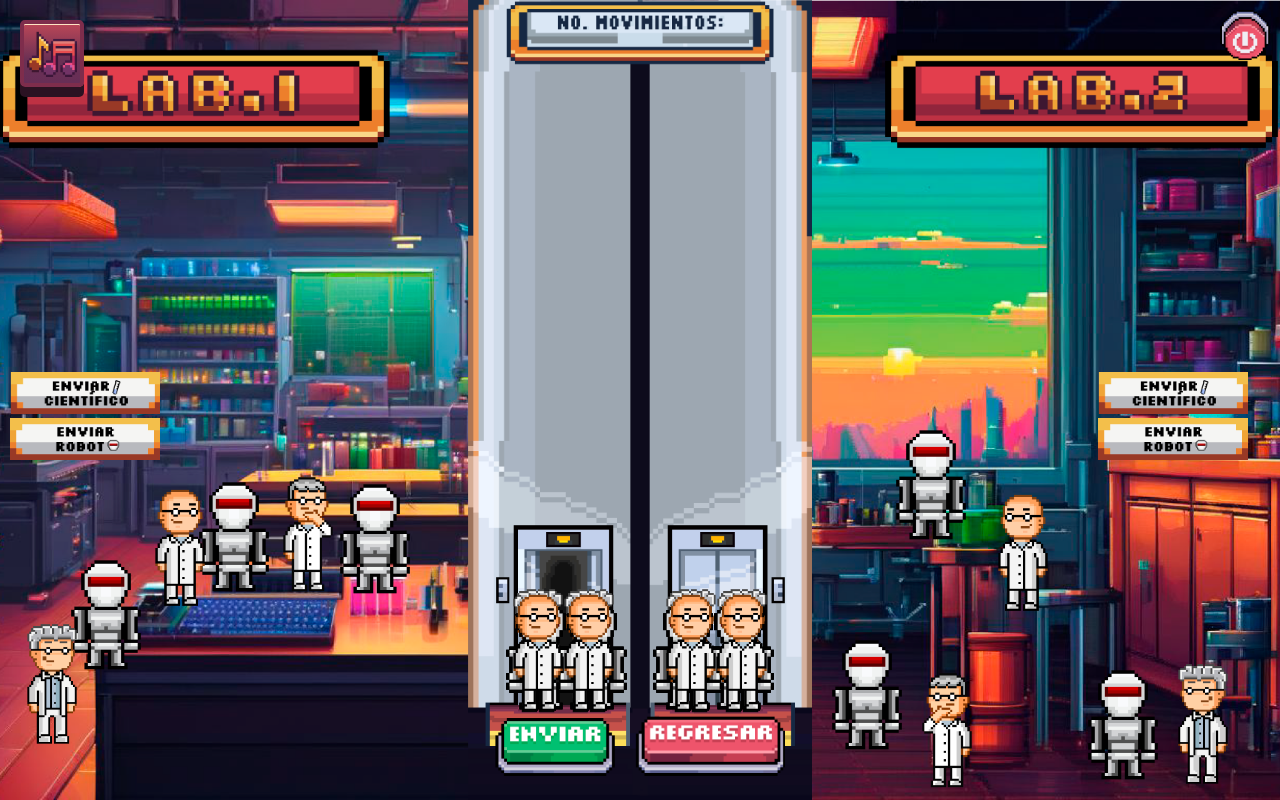
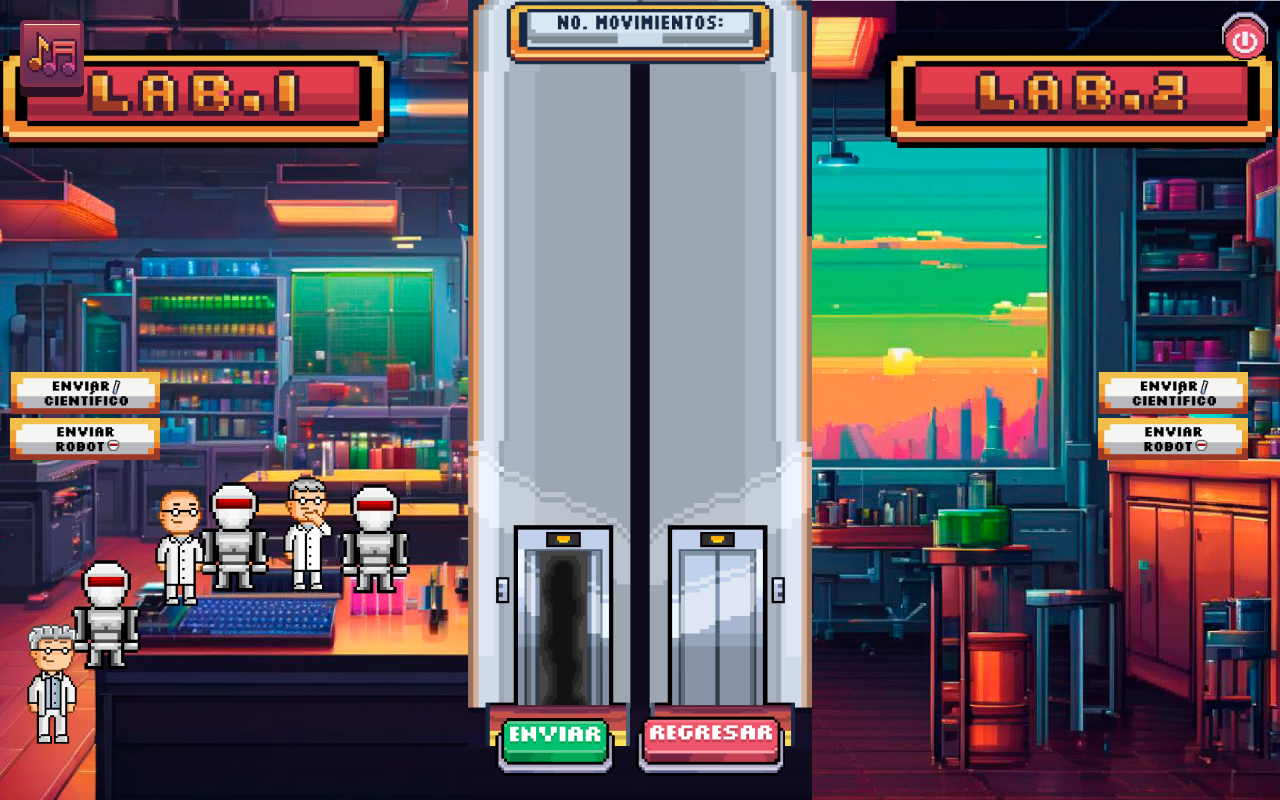
Before and after one commit to MarioDominguez7/Cientificos-Robots, an Angular app: page /game in a window 1280 px wide. Built offline with nearby package versions, Linux system fonts and the light colour scheme.

Commit message:
Ya estan ocultos

```diff
--- a/src/app/game/game.component.html
+++ b/src/app/game/game.component.html
@@ -5,395 +5,268 @@
   <div class="content">
 
     <div class="regresar">
-                <img
-                class="back-btn"
-                src="assets/cerrar.png"
-                alt="Regresar"
+      <img class="back-btn" src="assets/cerrar.png" alt="Regresar"
         [src]="isRegresarButtonPressed ? 'assets/cerrarPressed.png' : 'assets/cerrar.png'"
-                (mousedown)="onRegresarButtonMouseDown()"
-                (mouseup)="onRegresarButtonMouseUp()"
-                (mouseleave)="isRegresarButtonPressed = false"
-
-                />
+        (mousedown)="onRegresarButtonMouseDown()" (mouseup)="onRegresarButtonMouseUp()"
+        (mouseleave)="isRegresarButtonPressed = false" />
     </div>
 
 
 
     <div class="optionss">
       <div class="button-enviarL">
-              <img
-                class="button"
-                src="assets/sendCientifico.png"
-                alt="sendCientifico"
+        <img class="button" src="assets/sendCientifico.png" alt="sendCientifico"
           [src]="isSendCButtonPressed ? 'assets/sendCientificoPressed.png' : 'assets/sendCientifico.png'"
-                (mousedown)="onSendCButtonMouseDown()"
-                (mouseup)="onSendCButtonMouseUp()"
-                (mouseleave)="isSendCButtonPressed = false"
-                style="top: 982px; left: 758.951px; width: 150px;"
-              />
-              <img
-                class="button"
-                src="assets/sendRobot.png"
-                alt="sendCientifico"
+          (mousedown)="onSendCButtonMouseDown()" (mouseup)="onSendCButtonMouseUp()"
+          (mouseleave)="isSendCButtonPressed = false" style="top: 982px; left: 758.951px; width: 150px;" />
+        <img class="button" src="assets/sendRobot.png" alt="sendCientifico"
           [src]="isSendRButtonPressed ? 'assets/sendRobotPressed.png' : 'assets/sendRobot.png'"
-                (mousedown)="onSendRButtonMouseDown()"
-                (mouseup)="onSendRButtonMouseUp()"
-                (mouseleave)="isSendRButtonPressed = false"
-                style="top: 982px; left: 758.951px; width: 150px;"
-              />
+          (mousedown)="onSendRButtonMouseDown()" (mouseup)="onSendRButtonMouseUp()"
+          (mouseleave)="isSendRButtonPressed = false" style="top: 982px; left: 758.951px; width: 150px;" />
       </div>
       <div class="button-enviarR">
-              <img
-                class="button"
-                src="assets/sendCientifico.png"
-                alt="sendCientifico"
+        <img class="button" src="assets/sendCientifico.png" alt="sendCientifico"
           [src]="isSendCButtonPressed ? 'assets/sendCientificoPressed.png' : 'assets/sendCientifico.png'"
-                (mousedown)="onSendCButtonMouseDown()"
-                (mouseup)="onSendCButtonMouseUp()"
-                (mouseleave)="isSendCButtonPressed = false"
-                style="top: 982px; left: 758.951px; width: 150px;"
-              />
-              <img
-                class="button"
-                src="assets/sendRobot.png"
-                alt="sendCientifico"
+          (mousedown)="onSendCButtonMouseDown()" (mouseup)="onSendCButtonMouseUp()"
+          (mouseleave)="isSendCButtonPressed = false" style="top: 982px; left: 758.951px; width: 150px;" />
+        <img class="button" src="assets/sendRobot.png" alt="sendCientifico"
           [src]="isSendRButtonPressed ? 'assets/sendRobotPressed.png' : 'assets/sendRobot.png'"
-                (mousedown)="onSendRButtonMouseDown()"
-                (mouseup)="onSendRButtonMouseUp()"
-                (mouseleave)="isSendRButtonPressed = false"
-                style="top: 982px; left: 758.951px; width: 150px;"
-              />
+          (mousedown)="onSendRButtonMouseDown()" (mouseup)="onSendRButtonMouseUp()"
+          (mouseleave)="isSendRButtonPressed = false" style="top: 982px; left: 758.951px; width: 150px;" />
       </div>
     </div>
 
     <div class="capsule-container">
-            <img
-              [src]="leftCapsuleState"
-              alt="Cápsula Izquierda"
-              class="capsule"
-            />
-            <img
-              [src]="rightCapsuleState"
-              alt="Cápsula Derecha"
-              class="capsule"
-            />
+      <img [src]="leftCapsuleState" alt="Cápsula Izquierda" class="capsule" />
+      <img [src]="rightCapsuleState" alt="Cápsula Derecha" class="capsule" />
     </div>
 
     <div class="button-container">
-            <img
-              class="button"
-              src="assets/botonEnviar.png"
-              alt="Enviar"
+      <img class="button" src="assets/botonEnviar.png" alt="Enviar"
         [src]="isSendButtonPressed ? 'assets/botonEnviarPressed.png' : 'assets/botonEnviar.png'"
-              (mousedown)="onSendButtonMouseDown()"
-              (mouseup)="onSendButtonMouseUp()"
-              (mouseleave)="isSendButtonPressed = false"
-              style="top: 982px; left: 758.951px;"
-            />
+        (mousedown)="onSendButtonMouseDown()" (mouseup)="onSendButtonMouseUp()"
+        (mouseleave)="isSendButtonPressed = false" style="top: 982px; left: 758.951px;" />
 
-            <img
-              class="button"
-              src="assets/botonRegresar.png"
-              alt="Regresar"
+      <img class="button" src="assets/botonRegresar.png" alt="Regresar"
         [src]="isBackButtonPressed ? 'assets/botonRegresarPressed.png' : 'assets/botonRegresar.png'"
-              (mousedown)="onBackButtonMouseDown()"
-              (mouseup)="onBackButtonMouseUp()"
-              (mouseleave)="isBackButtonPressed = false"
-              style="top: 982px; left: 758.951px; width: 150px;"
-            />
+        (mousedown)="onBackButtonMouseDown()" (mouseup)="onBackButtonMouseUp()"
+        (mouseleave)="isBackButtonPressed = false" style="top: 982px; left: 758.951px; width: 150px;" />
     </div>
 
     <div class="characters">
-
+      <div *ngIf="robot1lab1Visible">
         <div class="robot1Lab1">
-                <img
-                src="assets/robot.png"
-                alt="robot 1"
-                style="top: 982px; left: 758.951px; width: 70px;"
-                />
+          <img src="assets/robot.png" alt="robot 1" style="top: 982px; left: 758.951px; width: 70px;" />
+        </div>
+      </div>
+      <div *ngIf="cient1lab1Visible">
+        <div class="cientifico1Lab1">
+          <img src="assets/100tifico1.png" alt="cientifico 1" style="top: 982px; left: 758.951px; width: 50px;" />
+        </div>
       </div>
 
-            <div class="cientifico1Lab1">
-                <img
-                src="assets/100tifico1.png"
-                alt="cientifico 1"
-                style="top: 982px; left: 758.951px; width: 50px;"
-                />
+      <div *ngIf="cient2lab1Visible">
+        <div class="cientifico2Lab1">
+          <img src="assets/100tifico2.png" alt="cientifico 2" style="top: 982px; left: 758.951px; width: 50px;" />
+        </div>
       </div>
 
-            <div class="cientifico2Lab1">
-                <img
-                src="assets/100tifico2.png"
-                alt="cientifico 2"
-                style="top: 982px; left: 758.951px; width: 50px;"
-                />
+      <div *ngIf="robot2lab1Visible">
+        <div class="robot2Lab1">
+          <img src="assets/robot.png" alt="robot 2" style="top: 982px; left: 758.951px; width: 70px;" />
+        </div>
       </div>
 
-            <div class="robot2Lab1">
-                <img
-                src="assets/robot.png"
-                alt="robot 2"
-                style="top: 982px; left: 758.951px; width: 70px;"
-                />
+      <div *ngIf="robot3lab1Visible">
+        <div class="robot3Lab1">
+          <img src="assets/robot.png" alt="robot 3" style="top: 982px; left: 758.951px; width: 70px;" />
+        </div>
       </div>
 
-            <div class="robot3Lab1">
-                <img
-                src="assets/robot.png"
-                alt="robot 3"
-                style="top: 982px; left: 758.951px; width: 70px;"
-                />
+      <div *ngIf="cient3lab1Visible">
+        <div class="cientifico3Lab1">
+          <img src="assets/100tifico3.png" alt="cientifico 3" style="top: 982px; left: 758.951px; width: 50px;" />
+        </div>
       </div>
 
-            <div class="cientifico3Lab1">
-                <img
-                src="assets/100tifico3.png"
-                alt="cientifico 3"
-                style="top: 982px; left: 758.951px; width: 50px;"
-                />
+      <div *ngIf="robot1lab2Visible">
+        <div class="robot1Lab2">
+          <img src="assets/robot.png" alt="robot 1" style="top: 982px; left: 758.951px; width: 70px;" />
+        </div>
       </div>
 
-            <div class="robot1Lab2">
-              <img
-              src="assets/robot.png"
-              alt="robot 1"
-              style="top: 982px; left: 758.951px; width: 70px;"
-              />
+      <div *ngIf="cient1lab2Visible">
+        <div class="cientifico1Lab2">
+          <img src="assets/100tifico1lab2.png" alt="cientifico 1" style="top: 982px; left: 758.951px; width: 50px;" />
+        </div>
       </div>
 
-          <div class="cientifico1Lab2">
-              <img
-              src="assets/100tifico1lab2.png"
-              alt="cientifico 1"
-              style="top: 982px; left: 758.951px; width: 50px;"
-              />
+      <div *ngIf="cient2lab2Visible">
+        <div class="cientifico2Lab2">
+          <img src="assets/100tifico2lab2.png" alt="cientifico 2" style="top: 982px; left: 758.951px; width: 50px;" />
+        </div>
       </div>
 
-          <div class="cientifico2Lab2">
-              <img
-              src="assets/100tifico2lab2.png"
-              alt="cientifico 2"
-              style="top: 982px; left: 758.951px; width: 50px;"
-              />
+      <div *ngIf="robot2lab2Visible">
+        <div class="robot2Lab2">
+          <img src="assets/robot.png" alt="robot 2" style="top: 982px; left: 758.951px; width: 70px;" />
+        </div>
       </div>
 
-          <div class="robot2Lab2">
-              <img
-              src="assets/robot.png"
-              alt="robot 2"
-              style="top: 982px; left: 758.951px; width: 70px;"
-              />
+      <div *ngIf="robot3lab2Visible">
+        <div class="robot3Lab2">
+          <img src="assets/robot.png" alt="robot 3" style="top: 982px; left: 758.951px; width: 70px;" />
+        </div>
       </div>
 
-          <div class="robot3Lab2">
-              <img
-              src="assets/robot.png"
-              alt="robot 3"
-              style="top: 982px; left: 758.951px; width: 70px;"
-              />
+      <div *ngIf="cient3lab2Visible">
+        <div class="cientifico3Lab2">
+          <img src="assets/100tifico3lab3.png" alt="cientifico 3" style="top: 982px; left: 758.951px; width: 50px;" />
+        </div>
       </div>
 
-          <div class="cientifico3Lab2">
-              <img
-              src="assets/100tifico3lab3.png"
-              alt="cientifico 3"
-              style="top: 982px; left: 758.951px; width: 50px;"
-              />
+      <div *ngIf="robot1Cap1Pos1Visible">
+        <div class="robot1Cap1Pos1">
+          <img src="assets/robot.png" alt="robot 1" style="top: 982px; left: 758.951px; width: 70px;" />
+        </div>
       </div>
 
-
-            <div class="robot1Cap1Pos1">
-              <img
-              src="assets/robot.png"
-              alt="robot 1"
-              style="top: 982px; left: 758.951px; width: 70px;"
-              />
+      <div *ngIf="robot1Cap1Pos2Visible">
+        <div class="robot1Cap1Pos2">
+          <img src="assets/robot.png" alt="robot 1" style="top: 982px; left: 758.951px; width: 70px;" />
+        </div>
       </div>
 
-          <div class="robot1Cap1Pos2">
-            <img
-            src="assets/robot.png"
-            alt="robot 1"
-            style="top: 982px; left: 758.951px; width: 70px;"
-            />
+      <div *ngIf="cient1Cap1Pos1Visible">
+        <div class="cientifico1Cap1Pos1">
+          <img src="assets/100tifico1.png" alt="cientifico 1" style="top: 982px; left: 758.951px; width: 50px;" />
+        </div>
       </div>
 
-          <div class="cientifico1Cap1Pos1">
-            <img
-            src="assets/100tifico1.png"
-            alt="cientifico 1"
-            style="top: 982px; left: 758.951px; width: 50px;"
-            />
+      <div *ngIf="cient1Cap1Pos2Visible">
+        <div class="cientifico1Cap1Pos2">
+          <img src="assets/100tifico1.png" alt="cientifico 1" style="top: 982px; left: 758.951px; width: 50px;" />
+        </div>
       </div>
 
-        <div class="cientifico1Cap1Pos2">
-          <img
-          src="assets/100tifico1.png"
-          alt="cientifico 1"
-          style="top: 982px; left: 758.951px; width: 50px;"
-          />
+      <div *ngIf="cient2Cap1Pos1Visible">
+        <div class="cientifico2Cap1Pos1">
+          <img src="assets/100tifico2.png" alt="cientifico 2" style="top: 982px; left: 758.951px; width: 50px;" />
+        </div>
       </div>
 
-      <div class="cientifico2Cap1Pos1">
-        <img
-        src="assets/100tifico2.png"
-        alt="cientifico 2"
-        style="top: 982px; left: 758.951px; width: 50px;"
-        />
+      <div *ngIf="cient2Cap1Pos2Visible">
+        <div class="cientifico2Cap1Pos2">
+          <img src="assets/100tifico2.png" alt="cientifico 2" style="top: 982px; left: 758.951px; width: 50px;" />
+        </div>
       </div>
 
-    <div class="cientifico2Cap1Pos2">
-      <img
-      src="assets/100tifico2.png"
-      alt="cientifico 2"
-      style="top: 982px; left: 758.951px; width: 50px;"
-      />
+      <div *ngIf="robot2Cap1Pos1Visible">
+        <div class="robot2Cap1Pos1">
+          <img src="assets/robot.png" alt="robot 2" style="top: 982px; left: 758.951px; width: 70px;" />
+        </div>
       </div>
 
-
-      <div class="robot2Cap1Pos1">
-        <img
-        src="assets/robot.png"
-        alt="robot 2"
-        style="top: 982px; left: 758.951px; width: 70px;"
-        />
+      <div *ngIf="robot2Cap1Pos2Visible">
+        <div class="robot2Cap1Pos2">
+          <img src="assets/robot.png" alt="robot 2" style="top: 982px; left: 758.951px; width: 70px;" />
+        </div>
       </div>
 
-    <div class="robot2Cap1Pos2">
-      <img
-      src="assets/robot.png"
-      alt="robot 2"
-      style="top: 982px; left: 758.951px; width: 70px;"
-      />
+      <div *ngIf="robot3Cap1Pos1Visible">
+        <div class="robot3Cap1Pos1">
+          <img src="assets/robot.png" alt="robot 3" style="top: 982px; left: 758.951px; width: 70px;" />
+        </div>
       </div>
 
-    <div class="robot3Cap1Pos1">
-        <img
-        src="assets/robot.png"
-        alt="robot 3"
-        style="top: 982px; left: 758.951px; width: 70px;"
-        />
+      <div *ngIf="robot3Cap1Pos2Visible">
+        <div class="robot3Cap1Pos2">
+          <img src="assets/robot.png" alt="robot 3" style="top: 982px; left: 758.951px; width: 70px;" />
+        </div>
       </div>
 
-    <div class="robot3Cap1Pos2">
-      <img
-      src="assets/robot.png"
-      alt="robot 3"
-      style="top: 982px; left: 758.951px; width: 70px;"
-      />
+      <div *ngIf="cient3Cap1Pos1Visible">
+        <div class="cientifico3Cap1Pos1">
+          <img src="assets/100tifico3.png" alt="cientifico 3" style="top: 982px; left: 758.951px; width: 50px;" />
+        </div>
       </div>
 
-    <div class="cientifico3Cap1Pos1">
-        <img
-        src="assets/100tifico3.png"
-        alt="cientifico 3"
-        style="top: 982px; left: 758.951px; width: 50px;"
-        />
+      <div *ngIf="cient3Cap1Pos2Visible">
+        <div class="cientifico3Cap1Pos2">
+          <img src="assets/100tifico3.png" alt="cientifico 3" style="top: 982px; left: 758.951px; width: 50px;" />
+        </div>
       </div>
 
-    <div class="cientifico3Cap1Pos2">
-      <img
-      src="assets/100tifico3.png"
-      alt="cientifico 3"
-      style="top: 982px; left: 758.951px; width: 50px;"
-      />
+      <div *ngIf="robot1Cap2Pos1Visible">
+        <div class="robot1Cap2Pos1">
+          <img src="assets/robot.png" alt="robot 1" style="top: 982px; left: 758.951px; width: 70px;" />
+        </div>
       </div>
 
-  <div class="robot1Cap2Pos1">
-    <img
-    src="assets/robot.png"
-    alt="robot 1"
-    style="top: 982px; left: 758.951px; width: 70px;"
-    />
+      <div *ngIf="robot1Cap2Pos2Visible">
+        <div class="robot1Cap2Pos2">
+          <img src="assets/robot.png" alt="robot 1" style="top: 982px; left: 758.951px; width: 70px;" />
+        </div>
       </div>
 
-<div class="robot1Cap2Pos2">
-  <img
-  src="assets/robot.png"
-  alt="robot 1"
-  style="top: 982px; left: 758.951px; width: 70px;"
-  />
+      <div *ngIf="cient1Cap2Pos1Visible">
+        <div class="cientifico1Cap2Pos1">
+          <img src="assets/100tifico1.png" alt="cientifico 1" style="top: 982px; left: 758.951px; width: 50px;" />
+        </div>
       </div>
 
-<div class="cientifico1Cap2Pos1">
-  <img
-  src="assets/100tifico1.png"
-  alt="cientifico 1"
-  style="top: 982px; left: 758.951px; width: 50px;"
-  />
+      <div *ngIf="cient1Cap2Pos2Visible">
+        <div class="cientifico1Cap2Pos2">
+          <img src="assets/100tifico1.png" alt="cientifico 1" style="top: 982px; left: 758.951px; width: 50px;" />
+        </div>
       </div>
 
-<div class="cientifico1Cap2Pos2">
-<img
-src="assets/100tifico1.png"
-alt="cientifico 1"
-style="top: 982px; left: 758.951px; width: 50px;"
-/>
+      <div *ngIf="cient2Cap2Pos1Visible">
+        <div class="cientifico2Cap2Pos1">
+          <img src="assets/100tifico2.png" alt="cientifico 2" style="top: 982px; left: 758.951px; width: 50px;" />
+        </div>
       </div>
 
-<div class="cientifico2Cap2Pos1">
-<img
-src="assets/100tifico2.png"
-alt="cientifico 2"
-style="top: 982px; left: 758.951px; width: 50px;"
-/>
+      <div *ngIf="cient2Cap2Pos2Visible">
+        <div class="cientifico2Cap2Pos2">
+          <img src="assets/100tifico2.png" alt="cientifico 2" style="top: 982px; left: 758.951px; width: 50px;" />
+        </div>
       </div>
 
-<div class="cientifico2Cap2Pos2">
-<img
-src="assets/100tifico2.png"
-alt="cientifico 2"
-style="top: 982px; left: 758.951px; width: 50px;"
-/>
+      <div *ngIf="robot2Cap2Pos1Visible">
+        <div class="robot2Cap2Pos1">
+          <img src="assets/robot.png" alt="robot 2" style="top: 982px; left: 758.951px; width: 70px;" />
+        </div>
       </div>
 
-
-<div class="robot2Cap2Pos1">
-<img
-src="assets/robot.png"
-alt="robot 2"
-style="top: 982px; left: 758.951px; width: 70px;"
-/>
+      <div *ngIf="robot2Cap2Pos2Visible">
+        <div class="robot2Cap2Pos2">
+          <img src="assets/robot.png" alt="robot 2" style="top: 982px; left: 758.951px; width: 70px;" />
+        </div>
       </div>
 
-<div class="robot2Cap2Pos2">
-<img
-src="assets/robot.png"
-alt="robot 2"
-style="top: 982px; left: 758.951px; width: 70px;"
-/>
+      <div *ngIf="robot3Cap2Pos1Visible">
+        <div class="robot3Cap2Pos1">
+          <img src="assets/robot.png" alt="robot 3" style="top: 982px; left: 758.951px; width: 70px;" />
+        </div>
       </div>
 
-<div class="robot3Cap2Pos1">
-<img
-src="assets/robot.png"
-alt="robot 3"
-style="top: 982px; left: 758.951px; width: 70px;"
-/>
+      <div *ngIf="robot3Cap2Pos2Visible">
+        <div class="robot3Cap2Pos2">
+          <img src="assets/robot.png" alt="robot 3" style="top: 982px; left: 758.951px; width: 70px;" />
+        </div>
       </div>
 
-<div class="robot3Cap2Pos2">
-<img
-src="assets/robot.png"
-alt="robot 3"
-style="top: 982px; left: 758.951px; width: 70px;"
-/>
+      <div *ngIf="cient3Cap2Pos1Visible">
+        <div class="cientifico3Cap2Pos1">
+          <img src="assets/100tifico3.png" alt="cientifico 3" style="top: 982px; left: 758.951px; width: 50px;" />
+        </div>
       </div>
 
-<div class="cientifico3Cap2Pos1">
-<img
-src="assets/100tifico3.png"
-alt="cientifico 3"
-style="top: 982px; left: 758.951px; width: 50px;"
-/>
+      <div *ngIf="cient3Cap2Pos2Visible">
+        <div class="cientifico3Cap2Pos2">
+          <img src="assets/100tifico3.png" alt="cientifico 3" style="top: 982px; left: 758.951px; width: 50px;" />
         </div>
-
-<div class="cientifico3Cap2Pos2">
-<img
-src="assets/100tifico3.png"
-alt="cientifico 3"
-style="top: 982px; left: 758.951px; width: 50px;"
-/>
       </div>
 
     </div>
--- a/src/app/game/game.component.ts
+++ b/src/app/game/game.component.ts
@@ -17,6 +17,42 @@ export class GameComponent {
   isRightCapsuleOpen: boolean = false;
   isSendCButtonPressed: boolean = false;
   isSendRButtonPressed: boolean = false;
+  robot1lab1Visible: boolean = true;
+  cient1lab1Visible: boolean = true;
+  cient2lab1Visible: boolean = true;
+  robot2lab1Visible: boolean = true;
+  robot3lab1Visible: boolean = true;
+  cient3lab1Visible: boolean = true;
+  robot1lab2Visible: boolean = false;
+  cient1lab2Visible: boolean = false;
+  cient2lab2Visible: boolean = false;
+  robot2lab2Visible: boolean = false;
+  robot3lab2Visible: boolean = false;
+  cient3lab2Visible: boolean = false;
+  robot1Cap1Pos1Visible: boolean = false;
+  cient1Cap1Pos1Visible: boolean = false;
+  cient2Cap1Pos1Visible: boolean = false;
+  robot2Cap1Pos1Visible: boolean = false;
+  robot3Cap1Pos1Visible: boolean = false;
+  cient3Cap1Pos1Visible: boolean = false;
+  robot1Cap1Pos2Visible: boolean = false;
+  cient1Cap1Pos2Visible: boolean = false;
+  cient2Cap1Pos2Visible: boolean = false;
+  robot2Cap1Pos2Visible: boolean = false;
+  robot3Cap1Pos2Visible: boolean = false;
+  cient3Cap1Pos2Visible: boolean = false;
+  robot1Cap2Pos1Visible: boolean = false;
+  cient1Cap2Pos1Visible: boolean = false;
+  cient2Cap2Pos1Visible: boolean = false;
+  robot2Cap2Pos1Visible: boolean = false;
+  robot3Cap2Pos1Visible: boolean = false;
+  cient3Cap2Pos1Visible: boolean = false;
+  robot1Cap2Pos2Visible: boolean = false;
+  cient1Cap2Pos2Visible: boolean = false;
+  cient2Cap2Pos2Visible: boolean = false;
+  robot2Cap2Pos2Visible: boolean = false;
+  robot3Cap2Pos2Visible: boolean = false;
+  cient3Cap2Pos2Visible: boolean = false;
 
   constructor(private router: Router) {}
 
```
Lines whose indentation alone changed are shown as unchanged.
